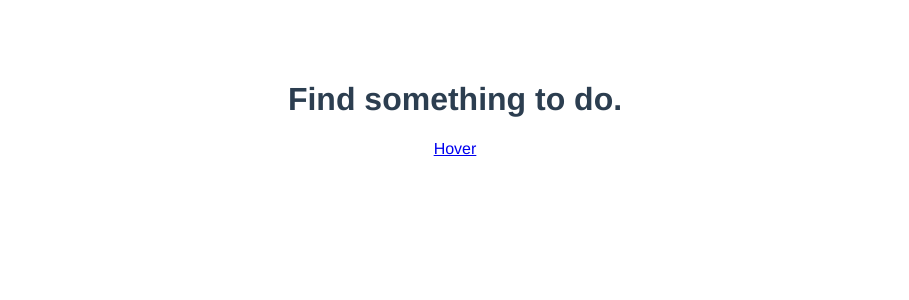
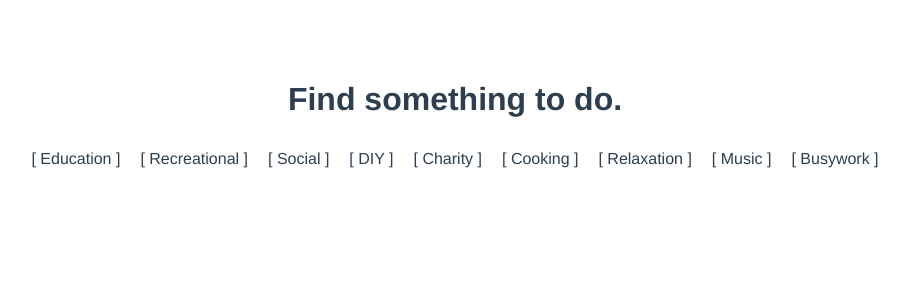
Before and after one commit to sanket143/Carpe-Diem, a Vue app: page / in a window 1280 px wide. Shown: the top 300 px of the page, without its empty margins (185-1094 px from the left). Built offline with nearby package versions, Linux system fonts and the light colour scheme.

Commit message:
Added types

```diff
--- a/src/components/home.vue
+++ b/src/components/home.vue
@@ -2,9 +2,36 @@
   <div>
     <h1>Find something to do.</h1>
 
-    <div class="buttons">
-      <a href="https://twitter.com/Dave_Conner" class="btn btn-4"><span>Hover</span></a>
+    <div class="activity-buttons">
+      <span class="activity-btn">[ Education ]</span>
+      <span class="activity-btn">[ Recreational ]</span>
+      <span class="activity-btn">[ Social ]</span>
+      <span class="activity-btn">[ DIY ]</span>
+      <span class="activity-btn">[ Charity ]</span>
+      <span class="activity-btn">[ Cooking ]</span>
+      <span class="activity-btn">[ Relaxation ]</span>
+      <span class="activity-btn">[ Music ]</span>
+      <span class="activity-btn">[ Busywork ]</span>
     </div>
   </div>
 
 </template>
+
+<style>
+.activity-buttons {
+  display: flex;
+  justify-content: center;
+  flex-wrap: wrap;
+}
+
+.activity-btn {
+  cursor: pointer;
+  margin: 10px;
+}
+
+.activity-btn:hover {
+  color: crimson;
+  transition: 0.2s;
+}
+
+</style>
```
